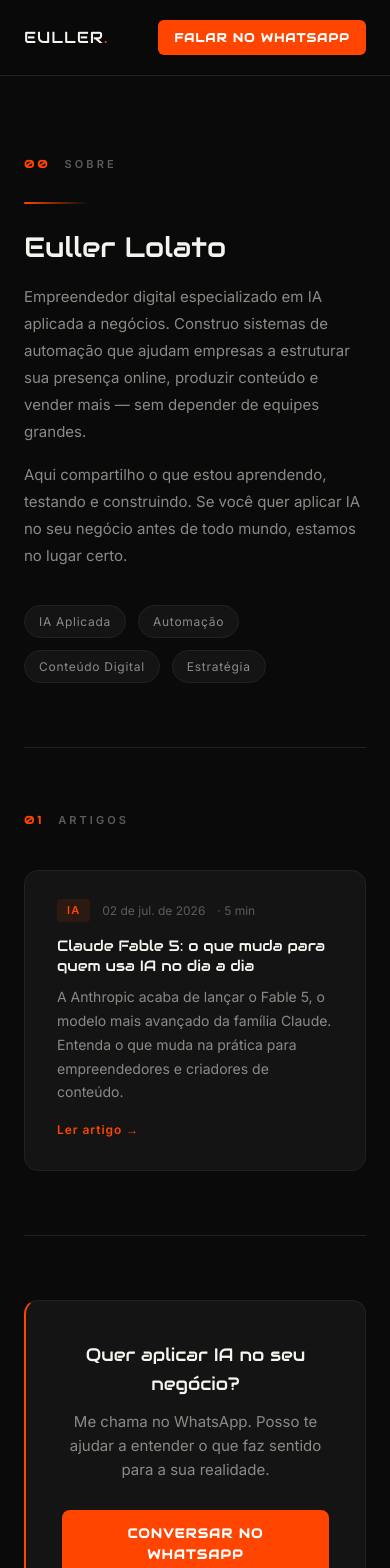
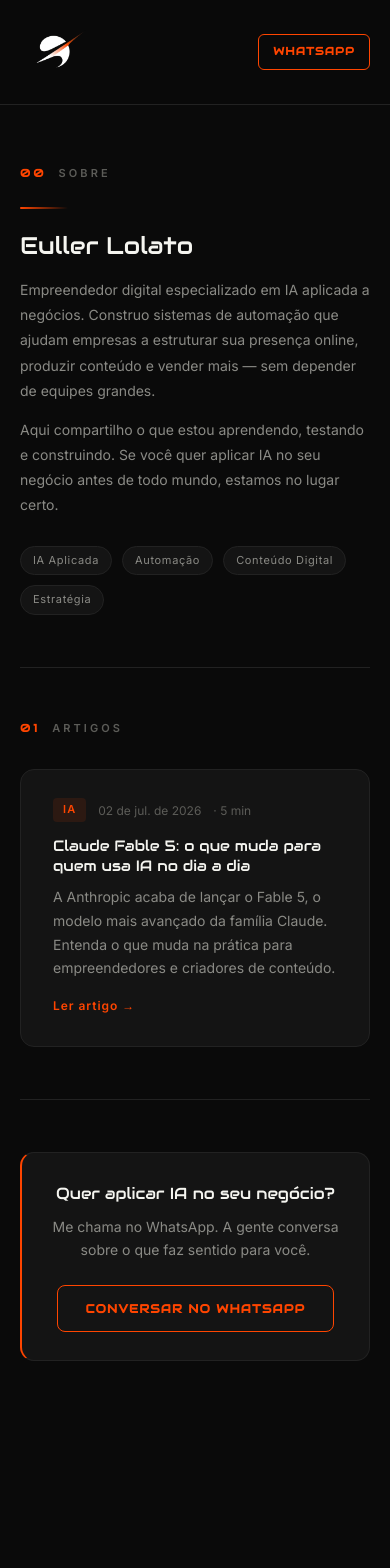
Before and after one commit to oileer/kody-blog, a Next.js app: page / in a window 390 px wide. Shown: the top 1568 px of the page. After the commit the page ends 1441 px from the top, so only its background shows below. Built offline with nearby package versions, Linux system fonts and the light colour scheme.

Commit message:
feat: responsivo mobile, logo Kody, laranja só como traço

```diff
--- a/src/app/artigo/[slug]/page.tsx
+++ b/src/app/artigo/[slug]/page.tsx
@@ -1,3 +1,4 @@
+import Image from "next/image";
 import { notFound } from "next/navigation";
 import Link from "next/link";
 import { getPost, getAllPosts } from "@/lib/posts";
@@ -21,52 +22,46 @@ export async function generateMetadata({ params }: Props): Promise<Metadata> {
 function renderContent(content: string) {
   const lines = content.split("\n");
   const elements: React.ReactNode[] = [];
-  let i = 0;
 
-  while (i < lines.length) {
-    const line = lines[i];
-
+  lines.forEach((line, i) => {
     if (line.startsWith("## ")) {
       elements.push(
         <h2
           key={i}
           style={{
             fontFamily: "var(--font-audiowide)",
-            fontSize: "clamp(16px, 2.2vw, 22px)",
+            fontSize: "clamp(15px, 2.5vw, 20px)",
             color: "var(--bone)",
-            marginTop: 40,
-            marginBottom: 16,
+            marginTop: 36,
+            marginBottom: 14,
           }}
         >
           {line.slice(3)}
         </h2>
       );
-    } else if (line.startsWith("- **")) {
+    } else if (line.match(/^- \*\*.+\*\*/)) {
       const match = line.match(/^- \*\*(.+?)\*\*[:\s]*(.*)/);
       if (match) {
         elements.push(
-          <li key={i} style={{ color: "var(--muted)", fontSize: 16, lineHeight: 1.8, marginBottom: 8, marginLeft: 20 }}>
+          <li key={i} style={{ color: "var(--muted)", fontSize: "clamp(14px,2vw,16px)", lineHeight: 1.8, marginBottom: 8, marginLeft: 20 }}>
             <strong style={{ color: "var(--bone)" }}>{match[1]}:</strong> {match[2]}
           </li>
         );
       }
     } else if (line.startsWith("- ")) {
       elements.push(
-        <li key={i} style={{ color: "var(--muted)", fontSize: 16, lineHeight: 1.8, marginBottom: 8, marginLeft: 20 }}>
+        <li key={i} style={{ color: "var(--muted)", fontSize: "clamp(14px,2vw,16px)", lineHeight: 1.8, marginBottom: 8, marginLeft: 20 }}>
           {line.slice(2)}
         </li>
       );
-    } else if (line.trim() === "") {
-      // skip
-    } else {
+    } else if (line.trim() !== "") {
       elements.push(
-        <p key={i} style={{ color: "var(--muted)", fontSize: 16, lineHeight: 1.9, marginBottom: 20 }}>
+        <p key={i} style={{ color: "var(--muted)", fontSize: "clamp(14px,2vw,16px)", lineHeight: 1.9, marginBottom: 18 }}>
           {line}
         </p>
       );
     }
-    i++;
-  }
+  });
 
   return <>{elements}</>;
 }
@@ -86,10 +81,10 @@ export default async function ArtigoPage({ params }: Props) {
       <header
         style={{
           borderBottom: "1px solid var(--line)",
-          padding: "20px 0",
+          padding: "16px 0",
           position: "sticky",
           top: 0,
-          background: "rgba(10,10,10,0.92)",
+          background: "rgba(10,10,10,0.95)",
           backdropFilter: "blur(12px)",
           zIndex: 10,
         }}
@@ -98,51 +93,52 @@ export default async function ArtigoPage({ params }: Props) {
           style={{
             maxWidth: 720,
             margin: "0 auto",
-            padding: "0 24px",
+            padding: "0 20px",
             display: "flex",
             justifyContent: "space-between",
             alignItems: "center",
+            gap: 16,
           }}
         >
-          <Link
-            href="/"
-            style={{
-              fontFamily: "var(--font-audiowide)",
-              fontSize: 16,
-              color: "var(--bone)",
-              letterSpacing: "0.06em",
-            }}
-          >
-            EULLER<span style={{ color: "var(--orange)" }}>.</span>
+          <Link href="/">
+            <Image
+              src="/kody-logo.png"
+              alt="KODY"
+              width={72}
+              height={24}
+              style={{ objectFit: "contain" }}
+            />
           </Link>
           <a
             href={`https://wa.me/${WHATSAPP}?text=${whatsappMsg}`}
             target="_blank"
             rel="noopener noreferrer"
             style={{
-              background: "var(--orange)",
-              color: "#fff",
+              border: "1px solid var(--orange)",
+              color: "var(--orange)",
               borderRadius: 6,
-              padding: "8px 16px",
-              fontSize: 12,
+              padding: "8px 14px",
+              fontSize: 11,
               fontWeight: 600,
               letterSpacing: "0.1em",
               textTransform: "uppercase",
               fontFamily: "var(--font-audiowide)",
+              whiteSpace: "nowrap",
             }}
           >
-            Falar no WhatsApp
+            WhatsApp
           </a>
         </div>
       </header>
 
-      <article style={{ maxWidth: 720, margin: "0 auto", padding: "64px 24px 96px" }}>
+      <article style={{ maxWidth: 720, margin: "0 auto", padding: "48px 20px 80px" }}>
         {/* Meta */}
-        <div style={{ display: "flex", alignItems: "center", gap: 12, marginBottom: 32 }}>
+        <div style={{ display: "flex", alignItems: "center", gap: 10, marginBottom: 28, flexWrap: "wrap" }}>
           <span
             style={{
-              background: "rgba(255,69,0,0.1)",
-              color: "var(--orange)",
+              background: "var(--bg-card)",
+              border: "1px solid var(--line)",
+              color: "var(--muted)",
               borderRadius: 4,
               padding: "3px 10px",
               fontSize: 11,
@@ -163,26 +159,24 @@ export default async function ArtigoPage({ params }: Props) {
           <span style={{ color: "var(--muted-2)", fontSize: 12 }}>· {post.tempoLeitura}</span>
         </div>
 
-        {/* Accent */}
         <hr
           style={{
             border: 0,
             height: 2,
-            width: 64,
+            width: 48,
             borderRadius: 2,
             background: "linear-gradient(90deg, #FF4500, rgba(255,69,0,0))",
-            marginBottom: 28,
+            marginBottom: 24,
           }}
         />
 
-        {/* Title */}
         <h1
           style={{
             fontFamily: "var(--font-audiowide)",
-            fontSize: "clamp(22px, 4vw, 36px)",
+            fontSize: "clamp(20px, 4vw, 32px)",
             lineHeight: 1.2,
             color: "var(--bone)",
-            marginBottom: 20,
+            marginBottom: 18,
           }}
         >
           {post.titulo}
@@ -190,44 +184,43 @@ export default async function ArtigoPage({ params }: Props) {
 
         <p
           style={{
-            fontSize: 18,
+            fontSize: "clamp(15px,2vw,17px)",
             color: "var(--muted)",
-            lineHeight: 1.7,
+            lineHeight: 1.75,
             borderBottom: "1px solid var(--line)",
-            paddingBottom: 32,
-            marginBottom: 40,
+            paddingBottom: 28,
+            marginBottom: 36,
           }}
         >
           {post.resumo}
         </p>
 
-        {/* Content */}
         <div>{renderContent(post.conteudo)}</div>
 
-        {/* WhatsApp CTA inline */}
+        {/* CTA */}
         <div
           style={{
-            marginTop: 56,
+            marginTop: 52,
             background: "var(--bg-card)",
             border: "1px solid var(--line)",
             borderLeft: "2px solid var(--orange)",
             borderRadius: 14,
-            padding: "32px",
+            padding: "clamp(24px,5vw,32px)",
             textAlign: "center",
           }}
         >
           <p
             style={{
               fontFamily: "var(--font-audiowide)",
-              fontSize: 18,
+              fontSize: "clamp(15px,2.5vw,18px)",
               color: "var(--bone)",
               marginBottom: 10,
             }}
           >
             Quer aplicar isso no seu negócio?
           </p>
-          <p style={{ color: "var(--muted)", fontSize: 14, marginBottom: 24 }}>
-            Me chama no WhatsApp e a gente conversa sobre o que faz sentido para você.
+          <p style={{ color: "var(--muted)", fontSize: 14, marginBottom: 22 }}>
+            Me chama no WhatsApp e a gente conversa.
           </p>
           <a
             href={`https://wa.me/${WHATSAPP}?text=${whatsappMsg}`}
@@ -235,26 +228,23 @@ export default async function ArtigoPage({ params }: Props) {
             rel="noopener noreferrer"
             style={{
               display: "inline-block",
-              background: "var(--orange)",
-              color: "#fff",
+              border: "1px solid var(--orange)",
+              color: "var(--orange)",
               borderRadius: 8,
-              padding: "14px 28px",
-              fontSize: 13,
+              padding: "13px 24px",
+              fontSize: 12,
               fontWeight: 700,
               fontFamily: "var(--font-audiowide)",
               letterSpacing: "0.1em",
+              textTransform: "uppercase",
             }}
           >
-            CONVERSAR NO WHATSAPP
+            Conversar no WhatsApp
           </a>
         </div>
 
-        {/* Back */}
-        <div style={{ marginTop: 40, textAlign: "center" }}>
-          <Link
-            href="/"
-            style={{ color: "var(--muted-2)", fontSize: 13, letterSpacing: "0.06em" }}
-          >
+        <div style={{ marginTop: 36, textAlign: "center" }}>
+          <Link href="/" style={{ color: "var(--muted-2)", fontSize: 13 }}>
             ← Voltar para os artigos
           </Link>
         </div>
--- a/src/app/page.tsx
+++ b/src/app/page.tsx
@@ -1,3 +1,4 @@
+import Image from "next/image";
 import { getAllPosts } from "@/lib/posts";
 import PostCard from "@/components/PostCard";
 
@@ -15,10 +16,10 @@ export default function Home() {
       <header
         style={{
           borderBottom: "1px solid var(--line)",
-          padding: "20px 0",
+          padding: "16px 0",
           position: "sticky",
           top: 0,
-          background: "rgba(10,10,10,0.92)",
+          background: "rgba(10,10,10,0.95)",
           backdropFilter: "blur(12px)",
           zIndex: 10,
         }}
@@ -27,46 +28,45 @@ export default function Home() {
           style={{
             maxWidth: 860,
             margin: "0 auto",
-            padding: "0 24px",
+            padding: "0 20px",
             display: "flex",
             justifyContent: "space-between",
             alignItems: "center",
+            gap: 16,
           }}
         >
-          <span
-            style={{
-              fontFamily: "var(--font-audiowide)",
-              fontSize: 16,
-              color: "var(--bone)",
-              letterSpacing: "0.06em",
-            }}
-          >
-            EULLER<span style={{ color: "var(--orange)" }}>.</span>
-          </span>
+          <Image
+            src="/kody-logo.png"
+            alt="KODY"
+            width={72}
+            height={24}
+            style={{ objectFit: "contain", flexShrink: 0 }}
+          />
           <a
             href={`https://wa.me/${WHATSAPP}?text=${WHATSAPP_MSG}`}
             target="_blank"
             rel="noopener noreferrer"
             style={{
-              background: "var(--orange)",
-              color: "#fff",
+              border: "1px solid var(--orange)",
+              color: "var(--orange)",
               borderRadius: 6,
-              padding: "8px 16px",
-              fontSize: 12,
+              padding: "8px 14px",
+              fontSize: 11,
               fontWeight: 600,
               letterSpacing: "0.1em",
               textTransform: "uppercase",
               fontFamily: "var(--font-audiowide)",
+              whiteSpace: "nowrap",
             }}
           >
-            Falar no WhatsApp
+            WhatsApp
           </a>
         </div>
       </header>
 
-      <div style={{ maxWidth: 860, margin: "0 auto", padding: "0 24px" }}>
+      <div style={{ maxWidth: 860, margin: "0 auto", padding: "0 20px" }}>
         {/* Hero / Quem sou eu */}
-        <section style={{ padding: "80px 0 64px", borderBottom: "1px solid var(--line)" }}>
+        <section style={{ padding: "60px 0 52px", borderBottom: "1px solid var(--line)" }}>
           <div
             style={{
               fontSize: 11,
@@ -76,8 +76,8 @@ export default function Home() {
               color: "var(--muted-2)",
               display: "flex",
               alignItems: "center",
-              gap: 14,
-              marginBottom: 28,
+              gap: 12,
+              marginBottom: 24,
             }}
           >
             <span style={{ color: "var(--orange)", fontFamily: "var(--font-audiowide)" }}>00</span>
@@ -88,20 +88,20 @@ export default function Home() {
             style={{
               border: 0,
               height: 2,
-              width: 64,
+              width: 48,
               borderRadius: 2,
               background: "linear-gradient(90deg, #FF4500, rgba(255,69,0,0))",
-              marginBottom: 28,
+              marginBottom: 24,
             }}
           />
 
           <h1
             style={{
               fontFamily: "var(--font-audiowide)",
-              fontSize: "clamp(28px, 5vw, 48px)",
+              fontSize: "clamp(24px, 5vw, 44px)",
               lineHeight: 1.1,
               color: "var(--bone)",
-              marginBottom: 20,
+              marginBottom: 18,
             }}
           >
             Euller Lolato
@@ -109,11 +109,11 @@ export default function Home() {
 
           <p
             style={{
-              fontSize: "clamp(15px, 2vw, 17px)",
+              fontSize: "clamp(14px, 2vw, 16px)",
               color: "var(--muted)",
               maxWidth: "58ch",
               lineHeight: 1.8,
-              marginBottom: 16,
+              marginBottom: 14,
             }}
           >
             Empreendedor digital especializado em IA aplicada a negócios. Construo sistemas de
@@ -121,12 +121,19 @@ export default function Home() {
             vender mais — sem depender de equipes grandes.
           </p>
 
-          <p style={{ fontSize: 15, color: "var(--muted)", maxWidth: "54ch", lineHeight: 1.8 }}>
+          <p
+            style={{
+              fontSize: "clamp(14px, 2vw, 15px)",
+              color: "var(--muted)",
+              maxWidth: "54ch",
+              lineHeight: 1.8,
+            }}
+          >
             Aqui compartilho o que estou aprendendo, testando e construindo. Se você quer aplicar IA
             no seu negócio antes de todo mundo, estamos no lugar certo.
           </p>
 
-          <div style={{ marginTop: 36, display: "flex", gap: 12, flexWrap: "wrap" }}>
+          <div style={{ marginTop: 28, display: "flex", gap: 10, flexWrap: "wrap" }}>
             {["IA Aplicada", "Automação", "Conteúdo Digital", "Estratégia"].map((tag) => (
               <span
                 key={tag}
@@ -134,8 +141,8 @@ export default function Home() {
                   background: "var(--bg-card)",
                   border: "1px solid var(--line)",
                   borderRadius: 100,
-                  padding: "6px 14px",
-                  fontSize: 12,
+                  padding: "5px 12px",
+                  fontSize: 11,
                   color: "var(--muted)",
                   letterSpacing: "0.06em",
                 }}
@@ -147,7 +154,7 @@ export default function Home() {
         </section>
 
         {/* Articles */}
-        <section style={{ padding: "64px 0" }}>
+        <section style={{ padding: "52px 0" }}>
           <div
             style={{
               fontSize: 11,
@@ -157,15 +164,15 @@ export default function Home() {
               color: "var(--muted-2)",
               display: "flex",
               alignItems: "center",
-              gap: 14,
-              marginBottom: 40,
+              gap: 12,
+              marginBottom: 32,
             }}
           >
             <span style={{ color: "var(--orange)", fontFamily: "var(--font-audiowide)" }}>01</span>
             Artigos
           </div>
 
-          <div style={{ display: "flex", flexDirection: "column", gap: 20 }}>
+          <div style={{ display: "flex", flexDirection: "column", gap: 16 }}>
             {posts.map((post) => (
               <PostCard key={post.slug} post={post} />
             ))}
@@ -173,28 +180,23 @@ export default function Home() {
         </section>
 
         {/* WhatsApp CTA */}
-        <section
-          style={{
-            padding: "64px 0 96px",
-            borderTop: "1px solid var(--line)",
-          }}
-        >
+        <section style={{ padding: "0 0 80px", borderTop: "1px solid var(--line)", paddingTop: 52 }}>
           <div
             style={{
               background: "var(--bg-card)",
               border: "1px solid var(--line)",
               borderLeft: "2px solid var(--orange)",
               borderRadius: 14,
-              padding: "40px 36px",
+              padding: "clamp(28px, 5vw, 40px)",
               textAlign: "center",
             }}
           >
             <p
               style={{
                 fontFamily: "var(--font-audiowide)",
-                fontSize: "clamp(18px, 3vw, 26px)",
+                fontSize: "clamp(16px, 3vw, 24px)",
                 color: "var(--bone)",
-                marginBottom: 12,
+                marginBottom: 10,
               }}
             >
               Quer aplicar IA no seu negócio?
@@ -202,13 +204,13 @@ export default function Home() {
             <p
               style={{
                 color: "var(--muted)",
-                fontSize: 15,
-                marginBottom: 28,
-                maxWidth: "44ch",
-                margin: "0 auto 28px",
+                fontSize: 14,
+                marginBottom: 24,
+                maxWidth: "40ch",
+                margin: "0 auto 24px",
               }}
             >
-              Me chama no WhatsApp. Posso te ajudar a entender o que faz sentido para a sua realidade.
+              Me chama no WhatsApp. A gente conversa sobre o que faz sentido para você.
             </p>
             <a
               href={`https://wa.me/${WHATSAPP}?text=${WHATSAPP_MSG}`}
@@ -216,11 +218,11 @@ export default function Home() {
               rel="noopener noreferrer"
               style={{
                 display: "inline-block",
-                background: "var(--orange)",
-                color: "#fff",
+                border: "1px solid var(--orange)",
+                color: "var(--orange)",
                 borderRadius: 8,
-                padding: "14px 32px",
-                fontSize: 13,
+                padding: "13px 28px",
+                fontSize: 12,
                 fontWeight: 700,
                 fontFamily: "var(--font-audiowide)",
                 letterSpacing: "0.1em",
```
Also changed, not shown: public/kody-logo.png (added).
